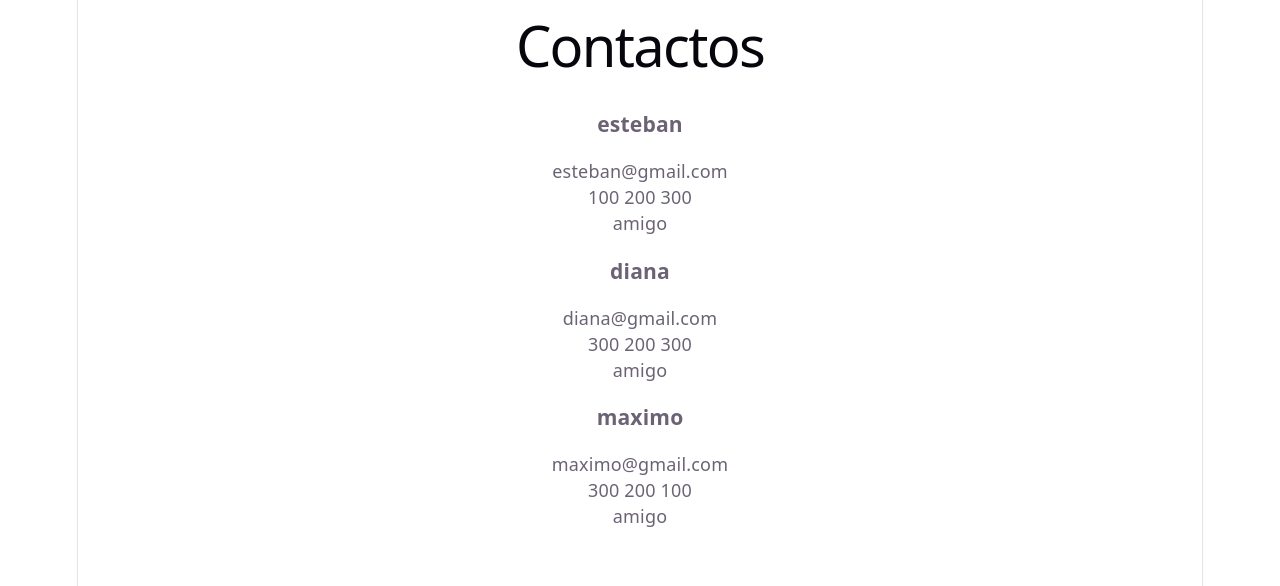
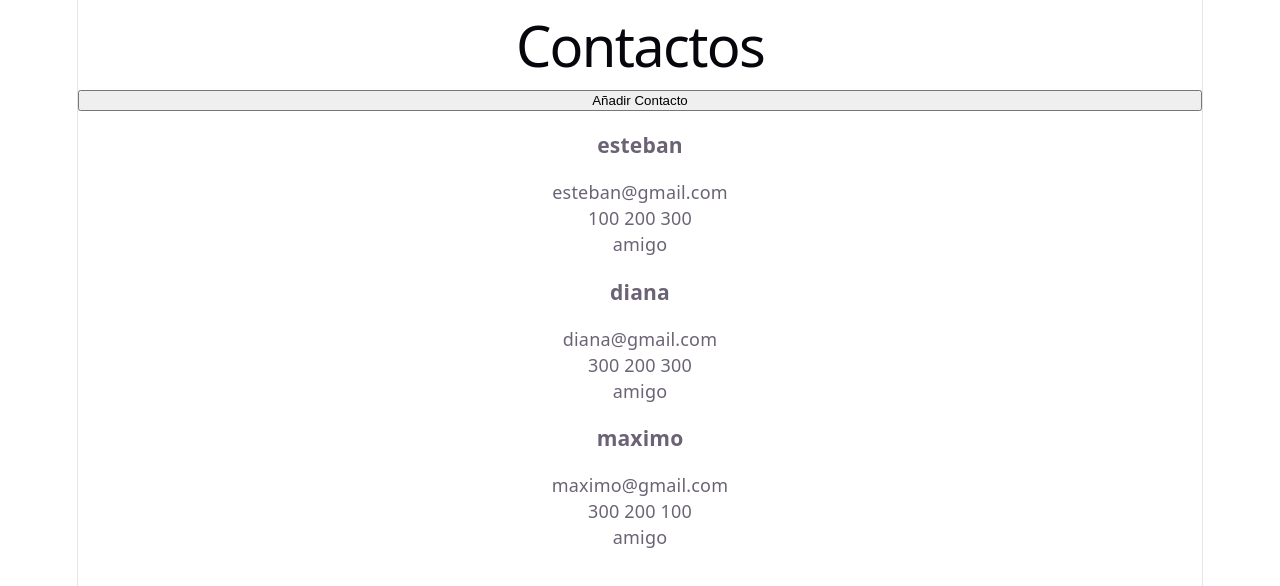
Before and after one commit to estebanspy/directorio-contactos, a React app in the folder frontend/: page / in a window 1280 px wide. Shown: the top 586 px of the page. Built offline with nearby package versions, Linux system fonts and the light colour scheme; the HTML template or start-up script is replaced by a standard one.

Commit message:
feat(frontend): gestiona ontactos con useState

```diff
--- a/frontend/src/App.jsx
+++ b/frontend/src/App.jsx
@@ -1,17 +1,28 @@
 import './App.css'
 import TarjetaContacto from './components/TarjetaContacto';
+import { useState } from 'react';
 
 function App() {
 
-  const contactos = [
+  const [contactos, setContactos] = useState([
     { id: 1, nombre:"esteban", email: "esteban@gmail.com", telefono: "100 200 300", tipoContacto: "amigo" },
     { id: 2, nombre:"diana", email: "diana@gmail.com", telefono: "300 200 300", tipoContacto: "amigo" },
     { id: 3, nombre:"maximo", email: "maximo@gmail.com", telefono: "300 200 100", tipoContacto: "amigo" }
-  ];
+  ]);
+
+  const anadirContacto = () => {
+    const nuevoContacto = {id: Date.now(), nombre:"helena", email:"helena@gmail.com", telefono:"500 400 300", tipoContacto:"trabajo"};
+    setContactos([...contactos, nuevoContacto]);
+  };
 
   return (
     <>
       <h1>Contactos</h1>
+
+      <button onClick={anadirContacto}>
+        Añadir Contacto
+      </button>
+
       {contactos.map(contacto => (
         <TarjetaContacto
           key={contacto.id}
```
